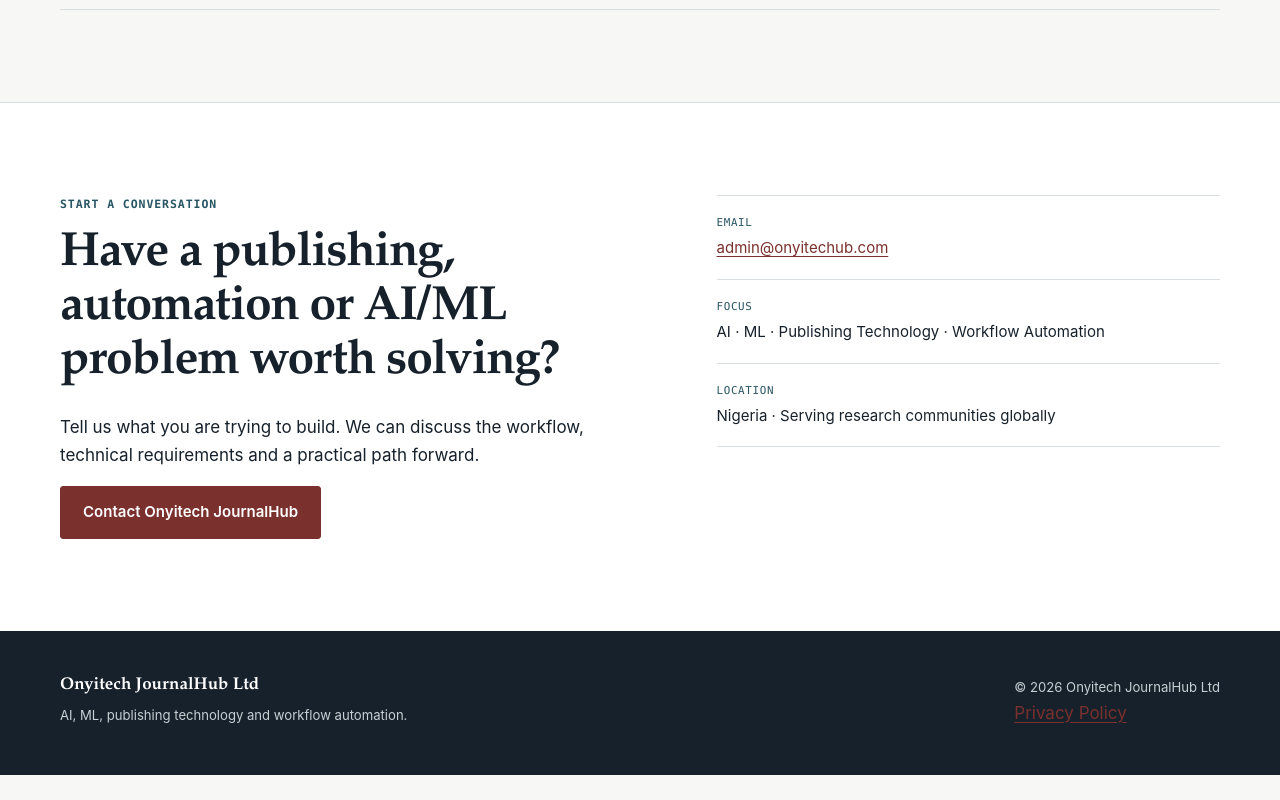
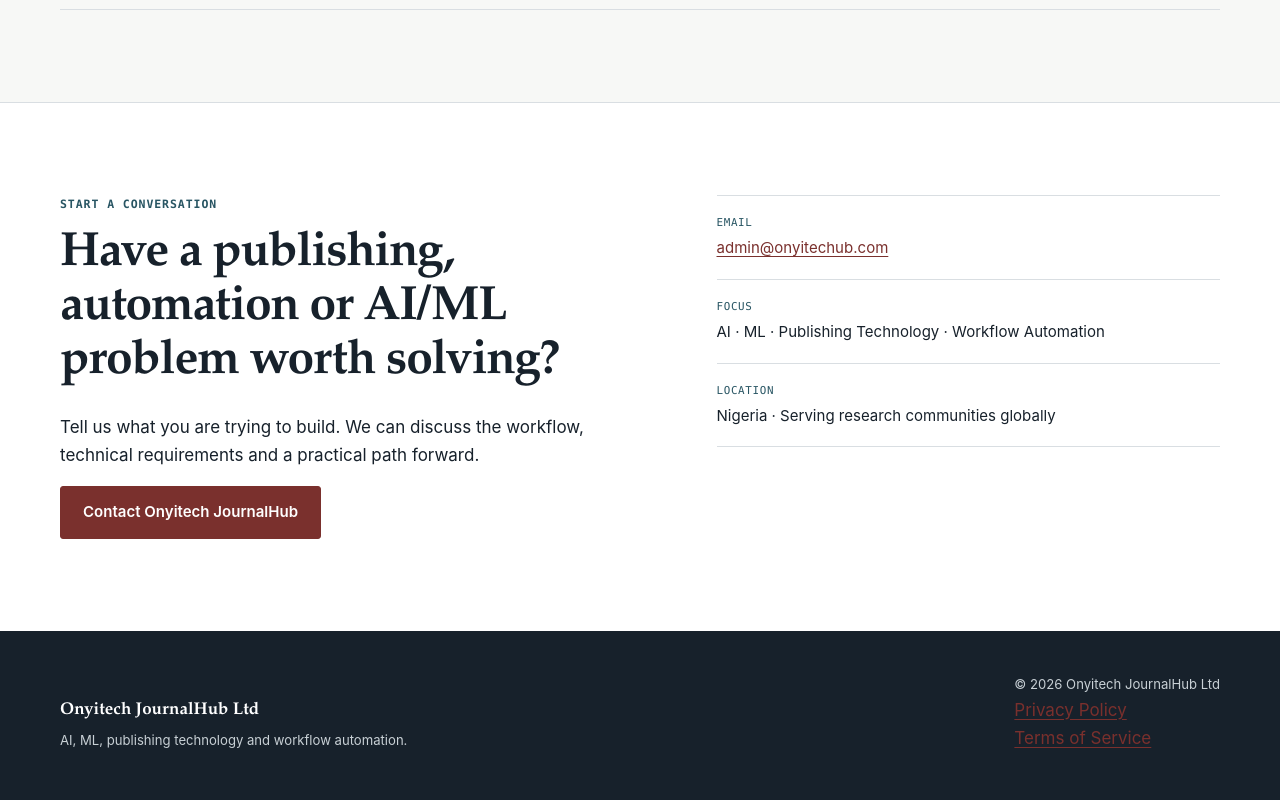
Before and after one commit to onyi4677/onyitechub.com, a Next.js app: page / in a window 1280 px wide. Shown: the part 4468-5268 px from the top of the page. Before the commit the page ends 5243 px from the top, so only its background shows below. Built offline with nearby package versions, Linux system fonts and the light colour scheme.

Commit message:
Add Terms of Service footer link

```diff
--- a/app/components/SiteFooter.tsx
+++ b/app/components/SiteFooter.tsx
@@ -8,7 +8,7 @@
         </div>
         <div>
           <p>© {new Date().getFullYear()} Onyitech JournalHub Ltd</p>
-          <a href="/privacy">Privacy Policy</a>
+          <a href="/privacy">Privacy Policy</a><br /><a href="/terms">Terms of Service</a>
         </div>
       </div>
     </footer>
```
